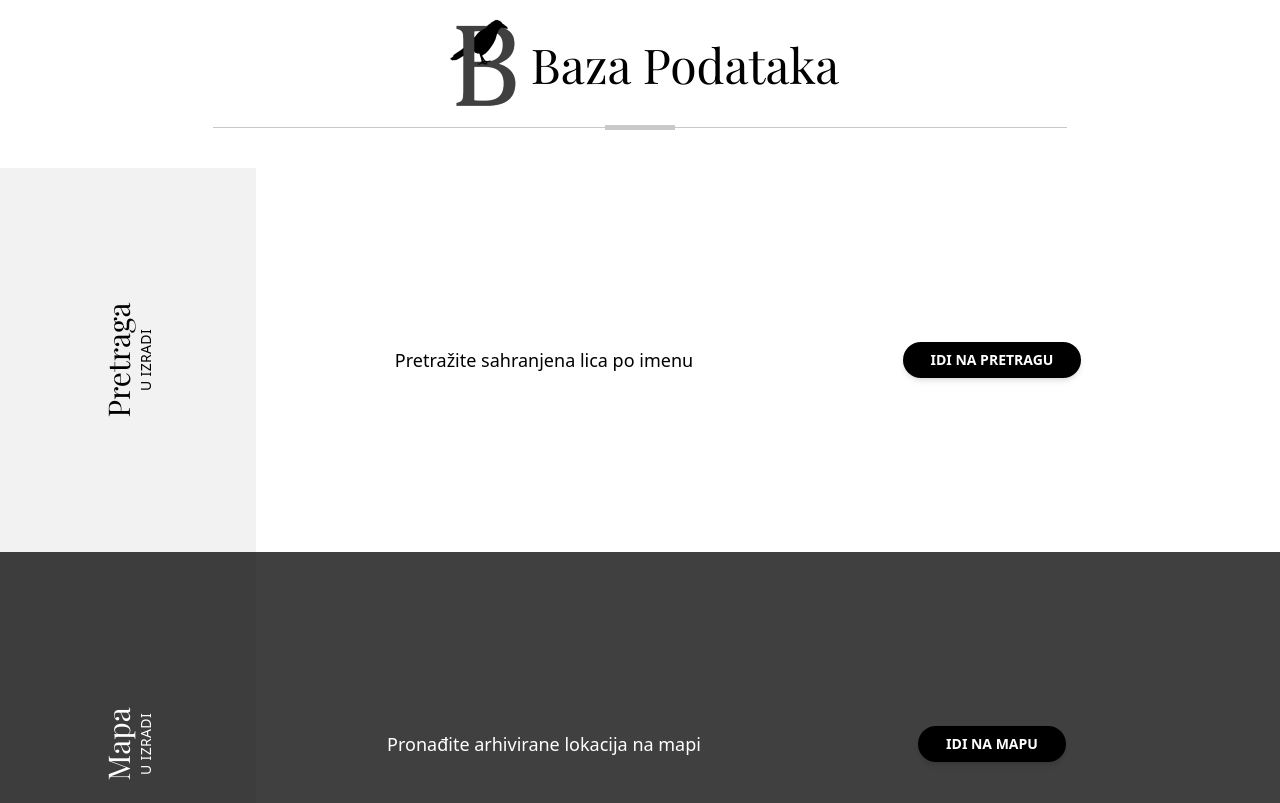
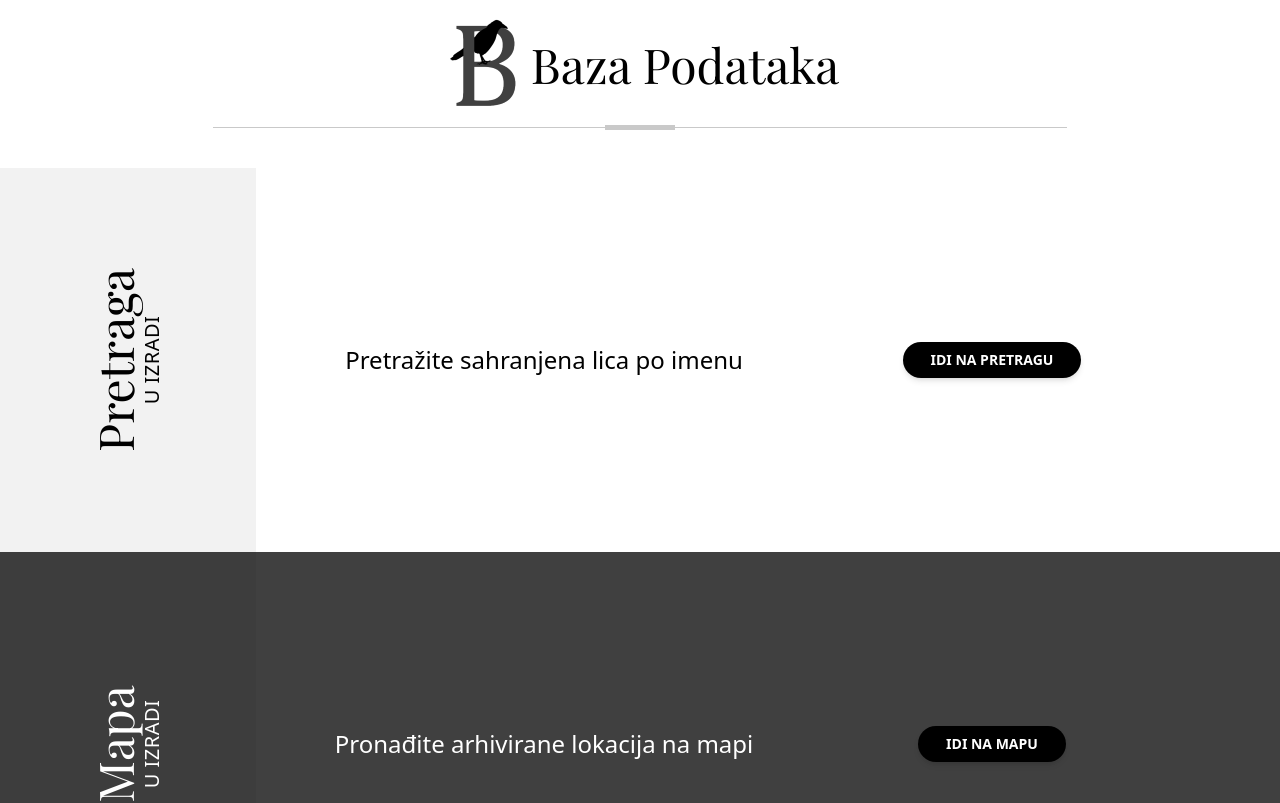
Before and after one commit to bVNyDUKE/vecnost-baza, a Next.js app: page / in a window 1280 px wide. Shown: the top 803 px of the page. Built offline with nearby package versions, Linux system fonts and the light colour scheme.

Commit message:
section font sizing

```diff
--- a/components/Section.js
+++ b/components/Section.js
@@ -28,8 +28,10 @@ const Section = ({
         className={`py-5 md:flex md:w-1/5 md:items-center md:justify-center ${styles[color].header}`}
       >
         <div className="text-center md:origin-center md:-rotate-90 md:transform md:font-bold">
-          <h2 className="font-serif text-3xl font-[400]">{title}</h2>
-          <div className="text-sm font-thin uppercase tracking-wide">
+          <h2 className="font-serif text-3xl font-[400] md:text-5xl">
+            {title}
+          </h2>
+          <div className="text-sm font-thin uppercase tracking-wide md:text-xl">
             {subtitle}
           </div>
         </div>
@@ -37,7 +39,9 @@ const Section = ({
       <div
         className={`md:a flex min-h-[175px] flex-col items-center space-y-10 p-5 md:grow md:flex-row md:justify-center md:space-y-0  ${styles[color].content}`}
       >
-        <div className="w-1/2 max-w-md text-center text-lg">{content}</div>
+        <div className="w-1/2 max-w-md text-center text-lg md:text-2xl">
+          {content}
+        </div>
         <div className="flex w-1/2 max-w-md justify-center text-sm">
           <Button>
             <Link href={href}>{linkLabel}</Link>
```
